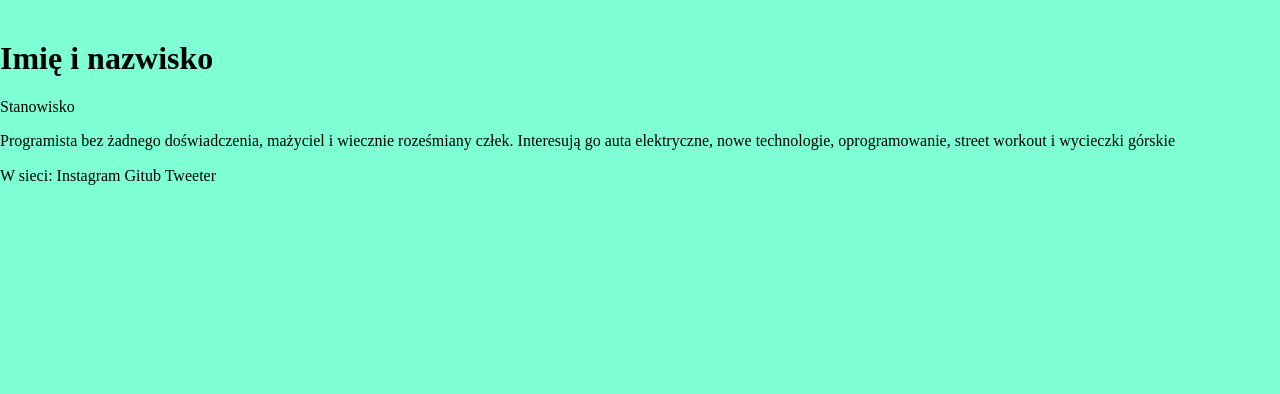
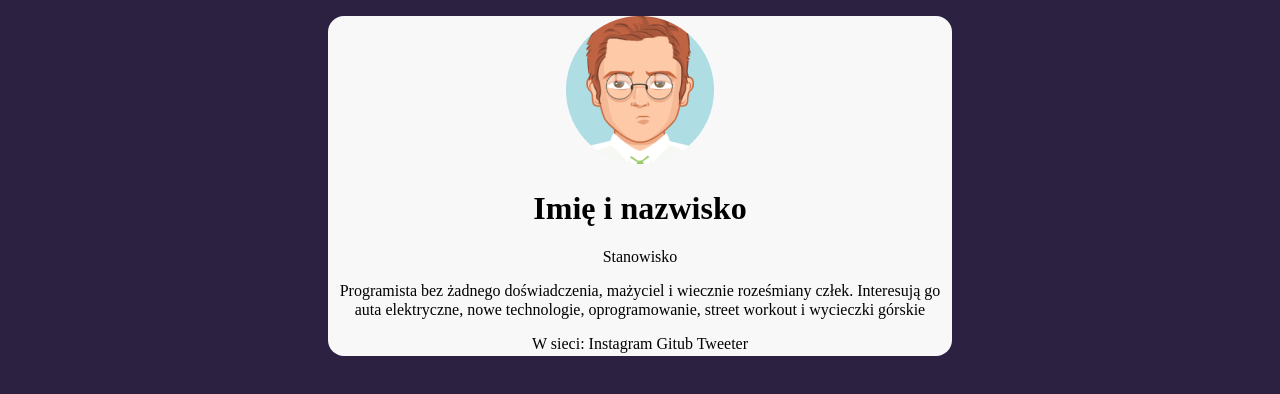
Before and after one commit to lukaszstepka/business_card, a plain HTML site: page index.html in a window 1280 px wide. Drawn offline with Linux system fonts and the light colour scheme.

Commit message:
image add

```diff
--- a/index.html
+++ b/index.html
@@ -8,9 +8,9 @@
     <link href="normalize.css" rel="stylesheet" type="text/css" />
   </head>
   <body>
-    <main>
+    <main class="main">
       <article>
-        <img src="" />
+        <img src="avatar.png" alt="avatar" />
         <header>
           <h1>Imię i nazwisko</h1>
           <p>Stanowisko</p>
--- a/style.css
+++ b/style.css
@@ -1 +1,14 @@
-body{background-color: aquamarine;}
+body{
+    background-color:#2C2141;
+    display:flex;
+    text-align: center;
+    justify-content: center;
+    min-height: 100vh;
+}
+.main{
+    background-color: #F8F8F8;
+    border-radius: 16px;
+    width: 624px;
+    height: 340px;
+    margin: 16px;
+}
```
Also changed, not shown: avatar.png (added).
